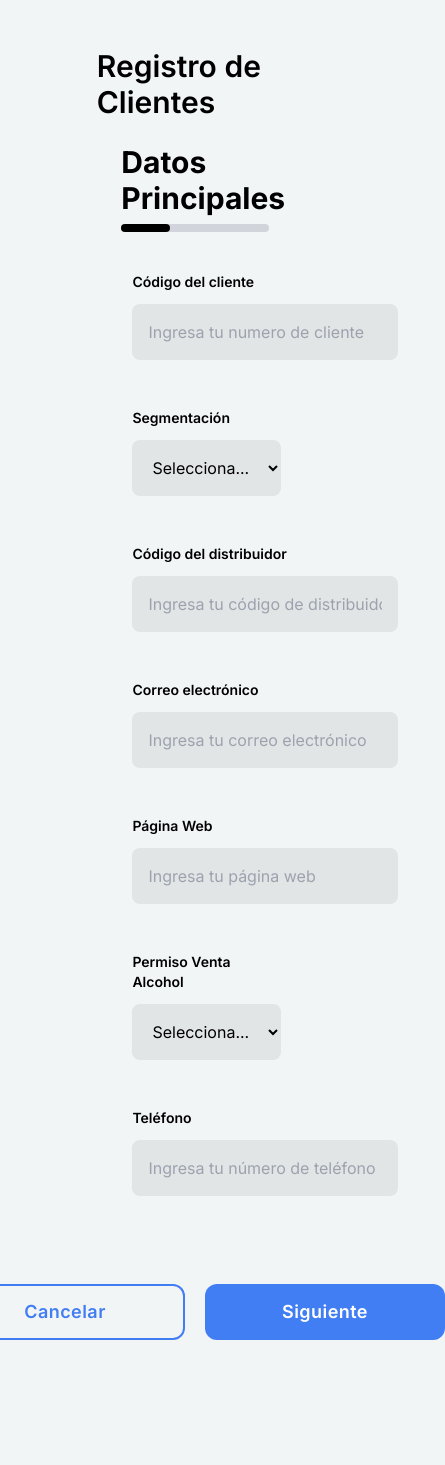
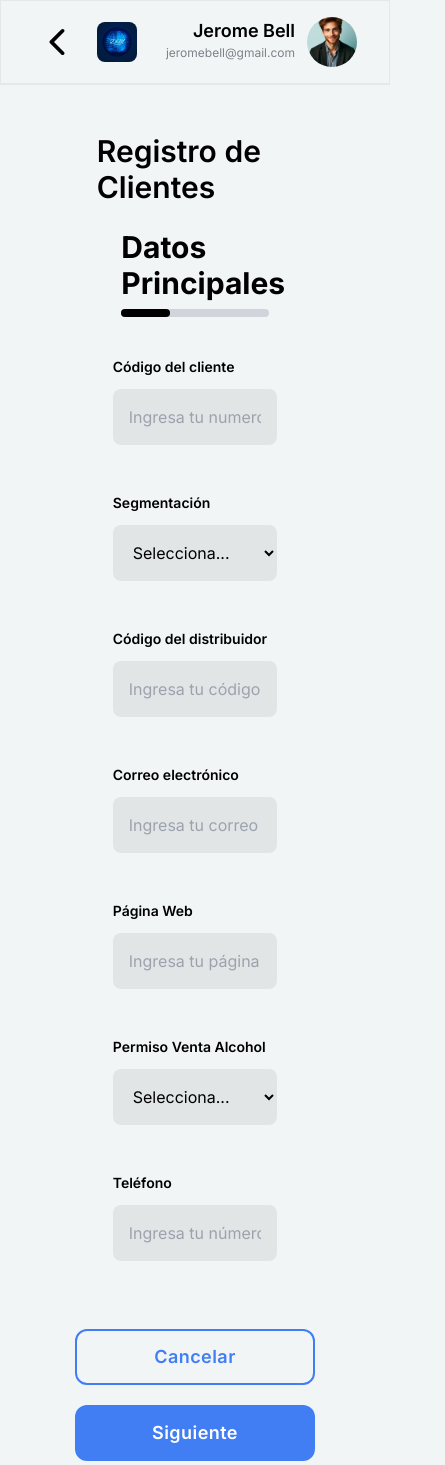
Before and after one commit to EliumNova/dumont, a Next.js app in the folder frontend/: page /admin/customerRegistration in a window 390 px wide. Shown: the whole page, 445 px wide, since content can reach past the window. Before the commit the page ends 1344 px from the top, so only its background shows below. Built offline with nearby package versions, Linux system fonts and the light colour scheme.

Commit message:
ajustes de componentes y responsive

```diff
--- a/frontend/app/admin/customerRegistration/Componentes/Horus.jsx
+++ b/frontend/app/admin/customerRegistration/Componentes/Horus.jsx
@@ -2,8 +2,10 @@
 import { setHorus } from '@/lib/slices/newCustomerSlice';
 import React, { useState } from 'react';
 import { useDispatch, useSelector } from 'react-redux';
+import { useRouter } from 'next/navigation';
 
 function Horus({ setInHorus, setProgress, setInUbication, setShowModal }) {
+  const router = useRouter();
   const storeHorus = useSelector((state) => state.newCustomer.horus);
   const dispatch = useDispatch();
   console.log('store principales', storeHorus);
@@ -55,9 +57,12 @@ function Horus({ setInHorus, setProgress, setInUbication, setShowModal }) {
       setErrorMessage({ error: 'Todos los campos son obligatorios.' });
       return;
     }
-    // Si todas las validaciones pasan, enviar datos
+    // // Si todas las validaciones pasan, enviar datos
     dispatch(setHorus(horusInfo));
     setShowModal(true);
+    setTimeout(() => {
+      router.push('/admin/');
+    }, 3000);
   };
   // Función handleChange modificada
   const handleChange = (e) => {
--- a/frontend/app/admin/customerRegistration/Componentes/InputField.jsx
+++ b/frontend/app/admin/customerRegistration/Componentes/InputField.jsx
@@ -5,8 +5,11 @@ const InputField = ({
   onChange,
   placeholder,
   type = 'text',
+  inputClassName = '',
 }) => (
-  <div className="flex flex-col gap-3 w-[32rem] p-4 my-2">
+  <div
+    className={`flex flex-col gap-3 w-full lg:w-[32rem] p-4 my-2  ${inputClassName}`}
+  >
     <label htmlFor={name} className="text-sm font-semibold">
       {label}
     </label>
@@ -17,7 +20,7 @@ const InputField = ({
       onChange={onChange}
       placeholder={placeholder}
       required
-      className="bg-[#E2E5E5] h-14 rounded-lg p-4 text-base"
+      className={`bg-[#E2E5E5] h-14 rounded-lg p-4 text-base w-full`}
     />
   </div>
 );
--- a/frontend/app/admin/customerRegistration/Componentes/Principales.jsx
+++ b/frontend/app/admin/customerRegistration/Componentes/Principales.jsx
@@ -100,8 +100,8 @@ function Principales({ setInUbication, setProgress, setInPrincipales }) {
   };
 
   return (
-    <div className="container mx-auto flex flex-col items-center gap-5">
-      <div className="w-4/5 h-auto flex flex-row gap-x-8 flex-wrap justify-start items-center">
+    <div className="container mx-auto flex flex-col items-center">
+      <div className="w-10/12 h-auto grid grid-rows-2 grid-cols-1 xl:grid-cols-2 w-full justify-items-center">
         {/* Código del cliente */}
         <InputField
           label="Código del cliente"
@@ -160,6 +160,7 @@ function Principales({ setInUbication, setProgress, setInPrincipales }) {
           ]}
         />
         {/* Teléfono */}
+
         <InputField
           label="Teléfono"
           name="phone"
@@ -176,7 +177,7 @@ function Principales({ setInUbication, setProgress, setInPrincipales }) {
             {errorMessage}
           </div>
         )}
-        <div className="flex gap-5">
+        <div className="flex gap-5 flex-col xl:flex-row">
           <Link href={'/admin/customerMenu'}>
             <button
               // onClick={handleBack}
--- a/frontend/app/admin/customerRegistration/Componentes/SelectedField.jsx
+++ b/frontend/app/admin/customerRegistration/Componentes/SelectedField.jsx
@@ -1,5 +1,5 @@
 const SelectField = ({ label, name, value, onChange, options }) => (
-  <div className="flex flex-col gap-3 w-[32rem] p-4 my-2">
+  <div className="flex flex-col gap-3 w-full lg:w-[32rem] p-4 my-2">
     <label htmlFor={name} className="text-sm font-semibold">
       {label}
     </label>
--- a/frontend/app/admin/layout.js
+++ b/frontend/app/admin/layout.js
@@ -3,7 +3,9 @@ import Navbar from './components/Navbar';
 export default function Layout({ children }) {
   return (
     <div className="flex flex-col w-full h-auto ">
-      <div className="">{/* <Navbar /> */}</div>
+      <div className="">
+        <Navbar />
+      </div>
       <div className="bg-[#F2F5F6]">{children}</div>
     </div>
   );
```
